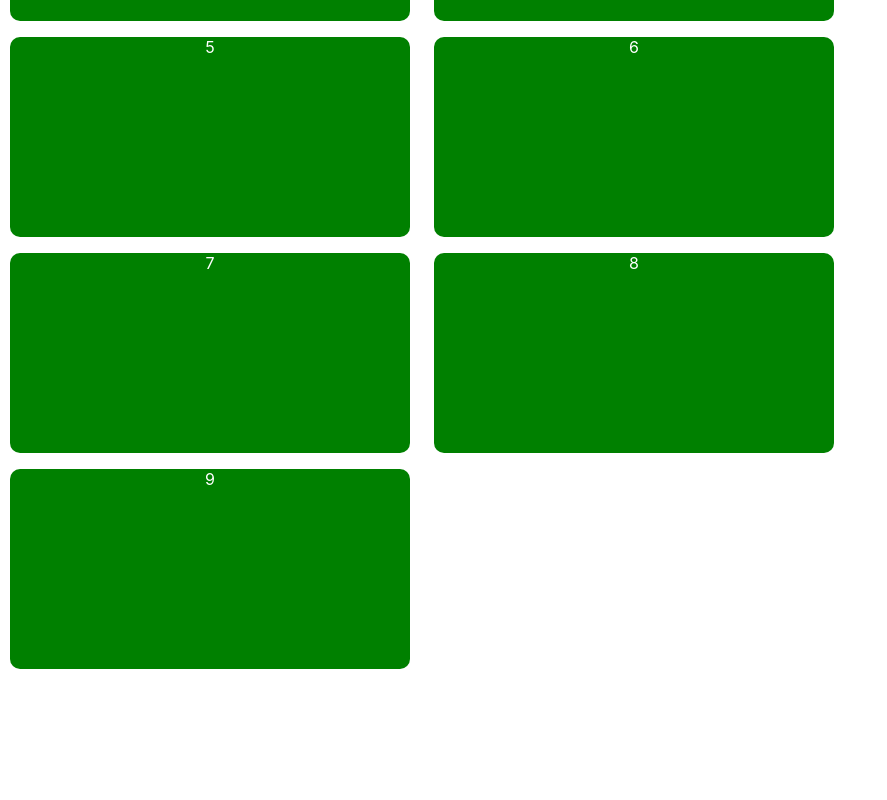
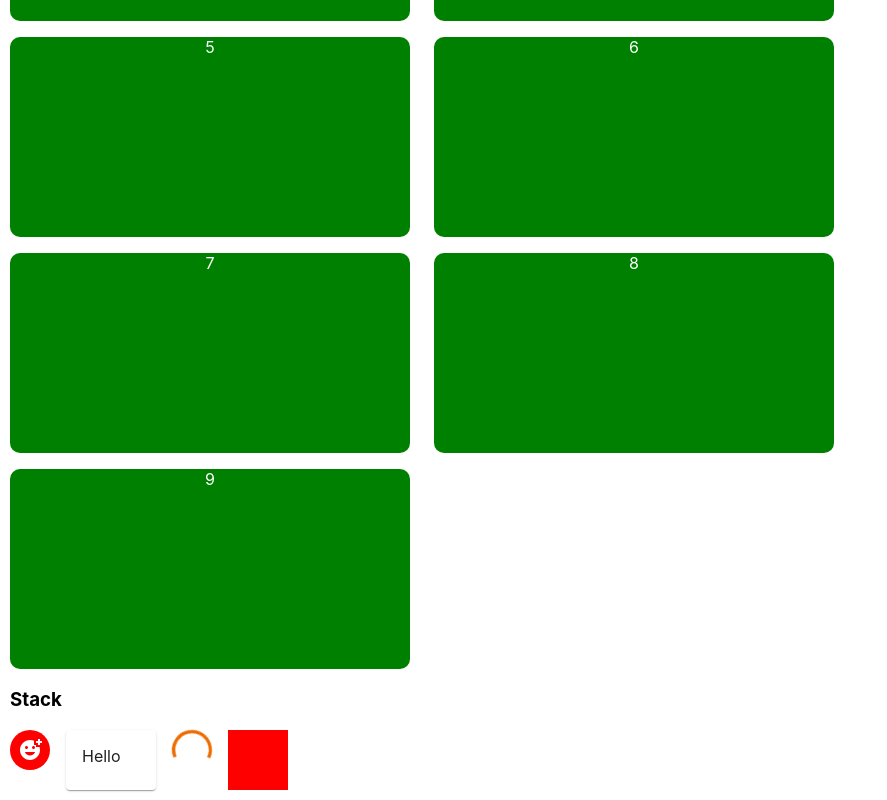
Before and after one commit to devkishor8007/mui-react, a React (Create React App) app: page / in a window 1280 px wide. Shown: the part 2346-3146 px from the top of the page, without its empty margins (0-887 px from the left). Before the commit the page ends 3025 px from the top, so only its background shows below. Built offline with nearby package versions, Linux system fonts and the light colour scheme.

Commit message:
adding some components

```diff
--- a/src/App.js
+++ b/src/App.js
@@ -8,6 +8,7 @@ import BoxType from "./Components/BoxType";
 import CardType from "./Components/CardType";
 import ListType from "./Components/ListType";
 import GridType from "./Components/GridType";
+import StackType from "./Components/StackType";
 
 export default function App() {
   return (
@@ -23,6 +24,7 @@ export default function App() {
         <CardType />
         <ListType />
         <GridType />
+        <StackType />
       </div>
     </>
   );
--- /dev/null
+++ b/src/Components/StackType.js
@@ -0,0 +1,27 @@
+import React from "react";
+import Stack from "@mui/material/Stack";
+import Box from "@mui/material/Box";
+
+import Avatar from "@mui/material/Avatar";
+import CircularProgress from "@mui/material/CircularProgress";
+import Card from "@mui/material/Card";
+import CardContent from "@mui/material/CardContent";
+import AddReactionIcon from "@mui/icons-material/AddReaction";
+
+export default function StackType() {
+  return (
+    <div>
+      <h3>Stack</h3>
+      <Stack spacing={2} direction="row">
+        <Avatar sx={{ background: "red" }}>
+          <AddReactionIcon />
+        </Avatar>
+        <Card sx={{ width: "90px" }}>
+          <CardContent>Hello</CardContent>
+        </Card>
+        <CircularProgress color="warning" size={40}></CircularProgress>
+        <Box sx={{ height: "60px", width: "60px", background: "red" }}></Box>
+      </Stack>
+    </div>
+  );
+}
```
